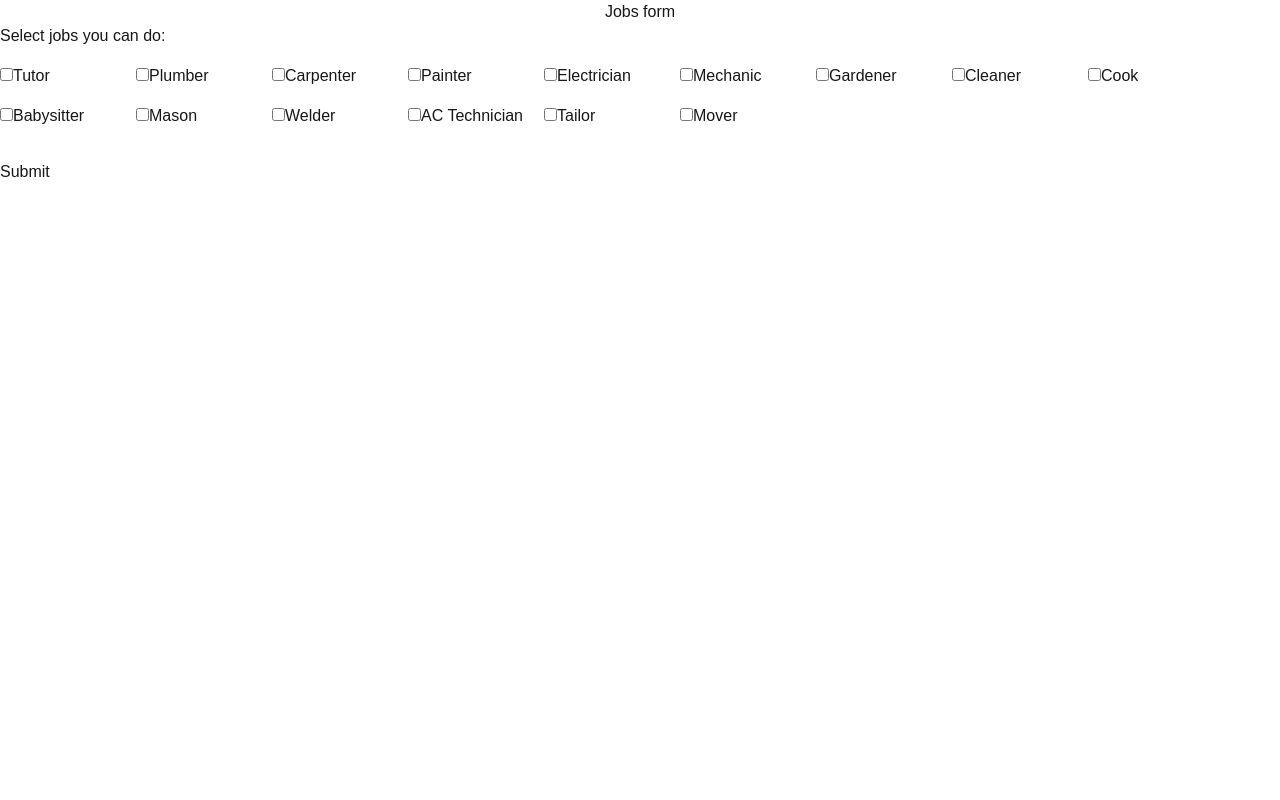
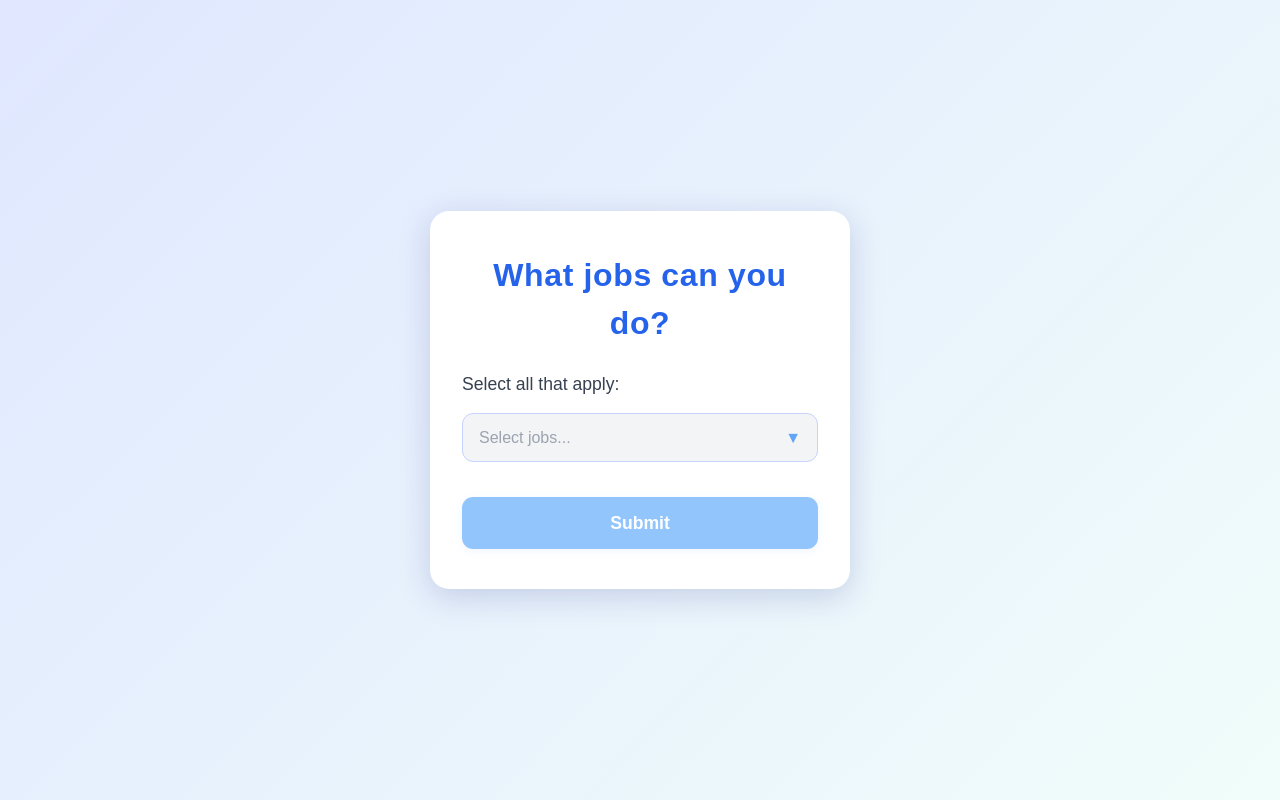
Before and after one commit to TanishaKothari/Gigimon, a Next.js app in the folder my-app/: page /jobsform in a window 1280 px wide. Built offline with nearby package versions, Linux system fonts and the light colour scheme.

Commit message:
Proper frontend for jobsform page

```diff
--- a/my-app/src/app/jobsform/page.js
+++ b/my-app/src/app/jobsform/page.js
@@ -1,8 +1,6 @@
 "use client";
-import Image from "next/image";
-import Link from 'next/link';
 import { v4 } from "uuid";
-import { useEffect, useState } from "react";
+import { useEffect, useState, useRef } from "react";
 
 const JOB_OPTIONS = [
   "Tutor",
@@ -25,6 +23,9 @@ const JOB_OPTIONS = [
 export default function JobsForm() {
   const [userId, setUserId] = useState(null);
   const [selectedJobs, setSelectedJobs] = useState([]);
+  const [dropdownOpen, setDropdownOpen] = useState(false);
+  const dropdownRef = useRef(null);
+  const [submitted, setSubmitted] = useState(false);
 
   useEffect(() => {
     let storedId = localStorage.getItem("user_id");
@@ -34,6 +35,21 @@ export default function JobsForm() {
     }
     setUserId(storedId);
   }, []);
+
+  // Close dropdown if clicked outside
+  useEffect(() => {
+    function handleClickOutside(event) {
+      if (dropdownRef.current && !dropdownRef.current.contains(event.target)) {
+        setDropdownOpen(false);
+      }
+    }
+    if (dropdownOpen) {
+      document.addEventListener("mousedown", handleClickOutside);
+    } else {
+      document.removeEventListener("mousedown", handleClickOutside);
+    }
+    return () => document.removeEventListener("mousedown", handleClickOutside);
+  }, [dropdownOpen]);
 
   const handleChange = (event) => {
     const { value, checked } = event.target;
@@ -51,28 +67,151 @@ export default function JobsForm() {
         body: JSON.stringify({ user_id: userId, job_name: job }),
       });
     }
-  }
+    setSubmitted(true);
+    setTimeout(() => setSubmitted(false), 2500);
+    setSelectedJobs([]);
+    setDropdownOpen(false);
+  };
 
   return (
-    <div className="">
-      <h1 className="text-center">Jobs form</h1>
+    <div style={{
+      minHeight: "100vh",
+      background: "linear-gradient(135deg, #e0e7ff 0%, #f0fdfa 100%)",
+      display: "flex",
+      alignItems: "center",
+      justifyContent: "center",
+      padding: "2rem"
+    }}>
+      <div style={{
+        background: "#fff",
+        borderRadius: "1.2rem",
+        boxShadow: "0 8px 32px 0 rgba(31, 38, 135, 0.18)",
+        padding: "2.5rem 2rem",
+        maxWidth: "420px",
+        width: "100%"
+      }}>
+        <h1 style={{
+          textAlign: "center",
+          fontWeight: 700,
+          fontSize: "2rem",
+          marginBottom: "1.5rem",
+          color: "#2563eb",
+          letterSpacing: "0.02em"
+        }}>
+          What jobs can you do?
+        </h1>
         <form onSubmit={handleSubmit}>
-        <label>Select jobs you can do:</label>
-        <div style={{ display: "flex", flexWrap: "wrap", gap: "1rem", margin: "1rem 0" }}>
+          <label style={{
+            fontWeight: 500,
+            fontSize: "1.1rem",
+            color: "#374151",
+            marginBottom: "0.7rem",
+            display: "block"
+          }}>
+            Select all that apply:
+          </label>
+          <div style={{ position: "relative", margin: "1rem 0" }} ref={dropdownRef}>
+            <div
+              onClick={() => setDropdownOpen((open) => !open)}
+              style={{
+                border: "1.5px solid #c7d2fe",
+                borderRadius: "0.7rem",
+                padding: "0.7rem 1rem",
+                minWidth: "220px",
+                cursor: "pointer",
+                background: "#f3f4f6",
+                fontSize: "1rem",
+                color: "#374151",
+                transition: "border 0.2s",
+                boxShadow: dropdownOpen ? "0 2px 8px rgba(59,130,246,0.08)" : "none"
+              }}
+            >
+              {selectedJobs.length === 0
+                ? <span style={{ color: "#9ca3af" }}>Select jobs...</span>
+                : selectedJobs.join(", ")}
+              <span style={{ float: "right", color: "#60a5fa" }}>▼</span>
+            </div>
+            {dropdownOpen && (
+              <div
+                style={{
+                  position: "absolute",
+                  zIndex: 10,
+                  background: "#fff",
+                  border: "1.5px solid #c7d2fe",
+                  borderRadius: "0.7rem",
+                  width: "100%",
+                  maxHeight: "220px",
+                  overflowY: "auto",
+                  marginTop: "0.2rem",
+                  boxShadow: "0 4px 16px rgba(59,130,246,0.10)"
+                }}
+              >
                 {JOB_OPTIONS.map((job) => (
-            <label key={job} style={{ minWidth: "120px" }}>
+                  <label key={job} style={{
+                    display: "flex",
+                    alignItems: "center",
+                    padding: "0.5rem 1rem",
+                    cursor: "pointer",
+                    fontSize: "1rem",
+                    color: "#374151",
+                    background: selectedJobs.includes(job) ? "#dbeafe" : "transparent",
+                    borderRadius: "0.5rem",
+                    margin: "0.1rem 0"
+                  }}>
                     <input
                       type="checkbox"
                       value={job}
                       checked={selectedJobs.includes(job)}
                       onChange={handleChange}
+                      style={{
+                        accentColor: "#2563eb",
+                        marginRight: "0.7rem",
+                        width: "1.1rem",
+                        height: "1.1rem"
+                      }}
                     />
                     {job}
                   </label>
                 ))}
               </div>
-        <button type="submit" style={{ marginTop: "1rem" }}>Submit</button>
+            )}
+          </div>
+          <button
+            type="submit"
+            disabled={selectedJobs.length === 0}
+            style={{
+              width: "100%",
+              background: selectedJobs.length === 0 ? "#93c5fd" : "linear-gradient(90deg, #38bdf8 0%, #2563eb 100%)",
+              color: "#fff",
+              fontWeight: 600,
+              fontSize: "1.1rem",
+              padding: "0.8rem 0",
+              border: "none",
+              borderRadius: "0.7rem",
+              boxShadow: "0 2px 8px rgba(59,130,246,0.08)",
+              cursor: selectedJobs.length === 0 ? "not-allowed" : "pointer",
+              marginTop: "1.2rem",
+              transition: "background 0.2s"
+            }}
+          >
+            Submit
+          </button>
+          {submitted && (
+            <div style={{
+              marginTop: "1.2rem",
+              background: "#d1fae5",
+              color: "#047857",
+              borderRadius: "0.5rem",
+              padding: "0.7rem",
+              textAlign: "center",
+              fontWeight: 500,
+              fontSize: "1rem"
+            }}>
+              Jobs submitted successfully!
+            </div>
+          )}
         </form>
+      </div>
     </div>
   );
 }
```
Lines whose indentation alone changed are shown as unchanged.
